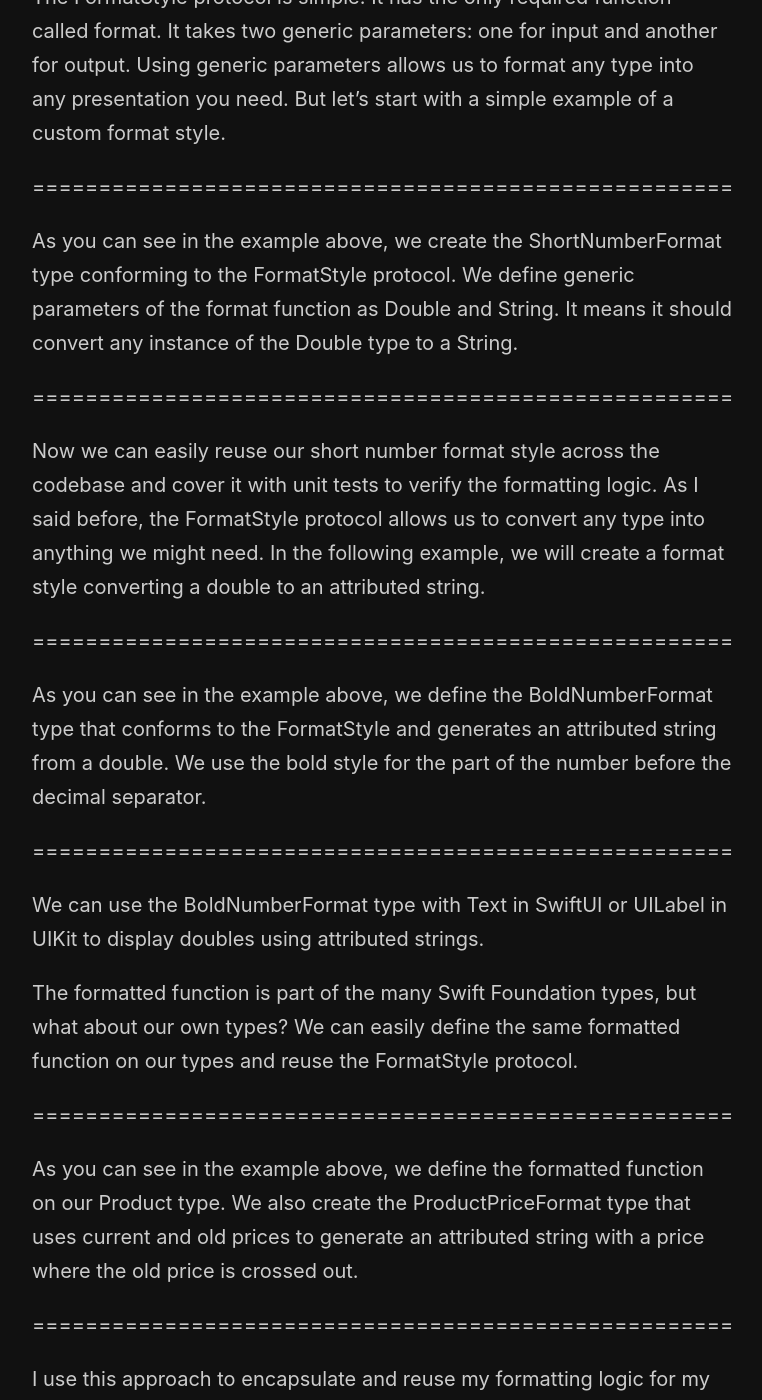
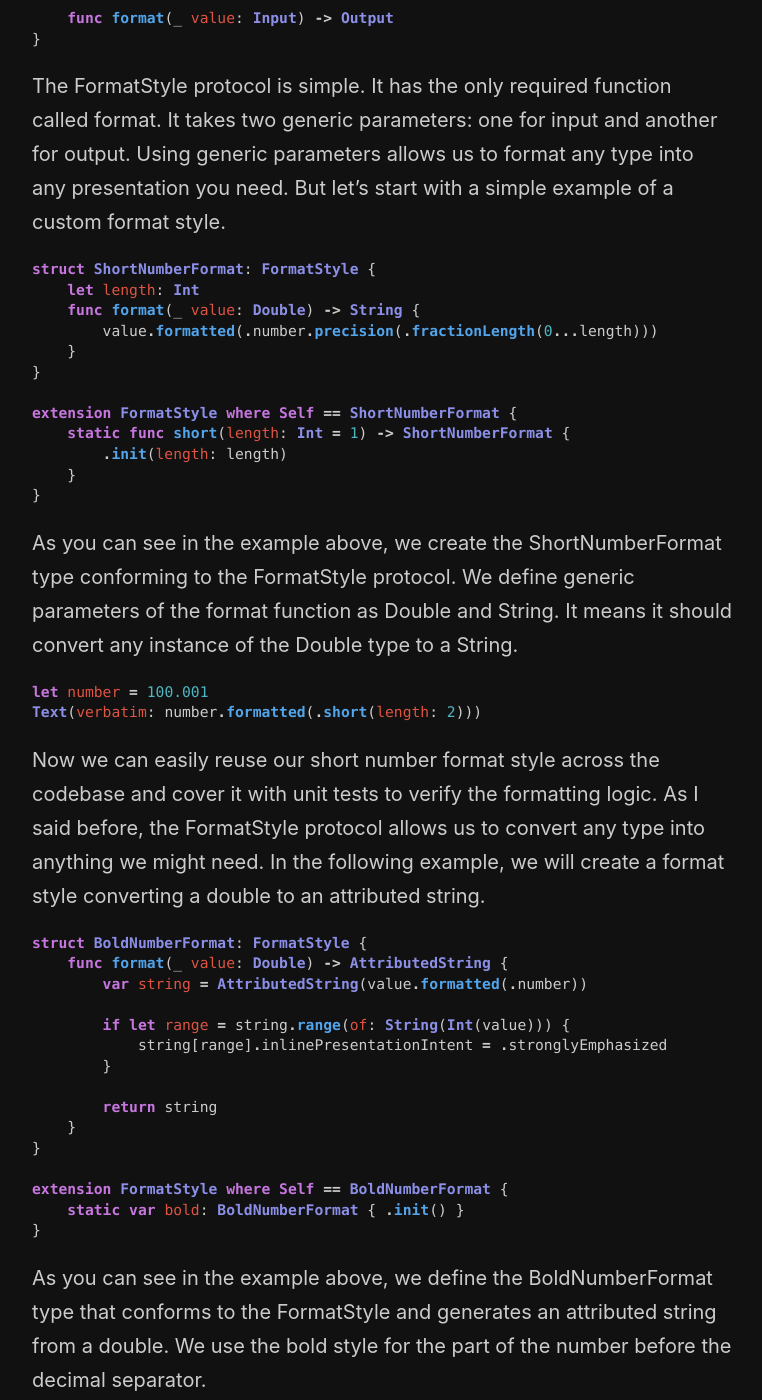
Before and after one commit to mecid/mecid.github.io, a Jekyll site: the page built from _posts/2023-07-04-mastering-swift-foundation-formatter-api-custom-format-styles.md, in a window 1280 px wide and 1400 px high, scrolled down 767 px. Shown: the whole window, without its empty margins (258-1020 px from the left). Built offline with Jekyll 4.4.1, drawn with Linux system fonts in a browser that asks for light colours; some of the changed text lies outside the part shown.

Commit message:
code examples added to the custom format styles post

````diff
--- a/_posts/2023-07-04-mastering-swift-foundation-formatter-api-custom-format-styles.md
+++ b/_posts/2023-07-04-mastering-swift-foundation-formatter-api-custom-format-styles.md
@@ -7,36 +7,152 @@
 
 As I said in the previous post, many types from the Swift Foundation provides formatted function allowing us to format dates, numbers, etc., into the user-presentable style. The whole formatting logic lives outside of the concrete type. The Swift Foundation defines many different types conforming to the FormatStyle protocol, allowing encapsulation of the formatting logic.
 
-=====================================================
+```swift
+protocol FormatStyle {
+    associatedtype Input
+    associatedtype Output
+
+    func format(_ value: Input) -> Output
+}
+```
 
 The FormatStyle protocol is simple. It has the only required function called format. It takes two generic parameters: one for input and another for output. Using generic parameters allows us to format any type into any presentation you need. But let's start with a simple example of a custom format style.
 
-=====================================================
+```swift
+struct ShortNumberFormat: FormatStyle {
+    let length: Int
+    func format(_ value: Double) -> String {
+        value.formatted(.number.precision(.fractionLength(0...length)))
+    }
+}
+
+extension FormatStyle where Self == ShortNumberFormat {
+    static func short(length: Int = 1) -> ShortNumberFormat {
+        .init(length: length)
+    }
+}
+```
 
 As you can see in the example above, we create the ShortNumberFormat type conforming to the FormatStyle protocol. We define generic parameters of the format function as Double and String. It means it should convert any instance of the Double type to a String.
 
-=====================================================
+```swift
+let number = 100.001
+Text(verbatim: number.formatted(.short(length: 2)))
+```
 
 Now we can easily reuse our short number format style across the codebase and cover it with unit tests to verify the formatting logic. As I said before, the FormatStyle protocol allows us to convert any type into anything we might need. In the following example, we will create a format style converting a double to an attributed string.
 
-=====================================================
+```swift
+struct BoldNumberFormat: FormatStyle {
+    func format(_ value: Double) -> AttributedString {
+        var string = AttributedString(value.formatted(.number))
+
+        if let range = string.range(of: String(Int(value))) {
+            string[range].inlinePresentationIntent = .stronglyEmphasized
+        }
+
+        return string
+    }
+}
+
+extension FormatStyle where Self == BoldNumberFormat {
+    static var bold: BoldNumberFormat { .init() }
+}
+```
 
 As you can see in the example above, we define the BoldNumberFormat type that conforms to the FormatStyle and generates an attributed string from a double. We use the bold style for the part of the number before the decimal separator.
 
-=====================================================
+```swift
+let a = 10.001
+Text(a.formatted(.bold))
+```
 
 We can use the BoldNumberFormat type with Text in SwiftUI or UILabel in UIKit to display doubles using attributed strings.
 
 The formatted function is part of the many Swift Foundation types, but what about our own types? We can easily define the same formatted function on our types and reuse the FormatStyle protocol.
 
-=====================================================
+```swift
+struct Product {
+    let title: String
+    let price: Decimal
+    let oldPrice: Decimal?
+}
+
+extension Product {
+    func formatted<Style: FormatStyle>(
+        _ style: Style
+    ) -> Style.FormatOutput where Style.FormatInput == Self {
+        style.format(self)
+    }
+}
+
+struct ProductPriceFormat: FormatStyle {
+    func format(_ value: Product) -> AttributedString {
+        guard let oldPrice = value.oldPrice else {
+            return value.price.formatted(.number.attributed)
+        }
+
+        let priceFormatted = value.price.formatted()
+        let oldPriceFormatted = oldPrice.formatted()
+
+        var string = AttributedString("\(priceFormatted) \(oldPriceFormatted)")
+
+        if let range = string.range(of: oldPriceFormatted) {
+            string[range].inlinePresentationIntent = .strikethrough
+        }
+
+        return string
+    }
+}
+
+extension FormatStyle where Self == ProductPriceFormat {
+    static var price: ProductPriceFormat { .init() }
+}
+```
 
 As you can see in the example above, we define the formatted function on our Product type. We also create the ProductPriceFormat type that uses current and old prices to generate an attributed string with a price where the old price is crossed out.
 
-=====================================================
+```swift
+let product = Product(title: "App", price: 0.99, oldPrice: 1.99)
+Text(product.formatted(.price))
+```
 
 I use this approach to encapsulate and reuse my formatting logic for my own model types. But usually, instead of creating a bunch of types conforming to the FormatStyle protocol, I define a nested Formatter struct inside a model type and create a bunch of extensions to cover every single use-case I need.
 
-=====================================================
+```swift
+extension Product {
+    struct Formatter<Output> {
+        let format: (Product) -> Output
+    }
+
+    func formatted<Output>(_ formatter: Formatter<Output>) -> Output {
+        formatter.format(self)
+    }
+}
+
+extension Product.Formatter where Output == AttributedString {
+    static var price: Self {
+        .init { value in
+            guard let oldPrice = value.oldPrice else {
+                return value.price.formatted(.number.attributed)
+            }
+
+            let priceFormatted = value.price.formatted()
+            let oldPriceFormatted = oldPrice.formatted()
+
+            var string = AttributedString("\(priceFormatted) \(oldPriceFormatted)")
+
+            if let range = string.range(of: oldPriceFormatted) {
+                string[range].inlinePresentationIntent = .strikethrough
+            }
+
+            return string
+        }
+    }
+}
+
+let anotherProduct = Product(title: "Another app", price: 0.99, oldPrice: 1.99)
+Text(anotherProduct.formatted(.price))
+```
 
 This week we discussed encapsulating formatting logic for our model types by reusing the lovely approach from the Swift Foundation.
````
